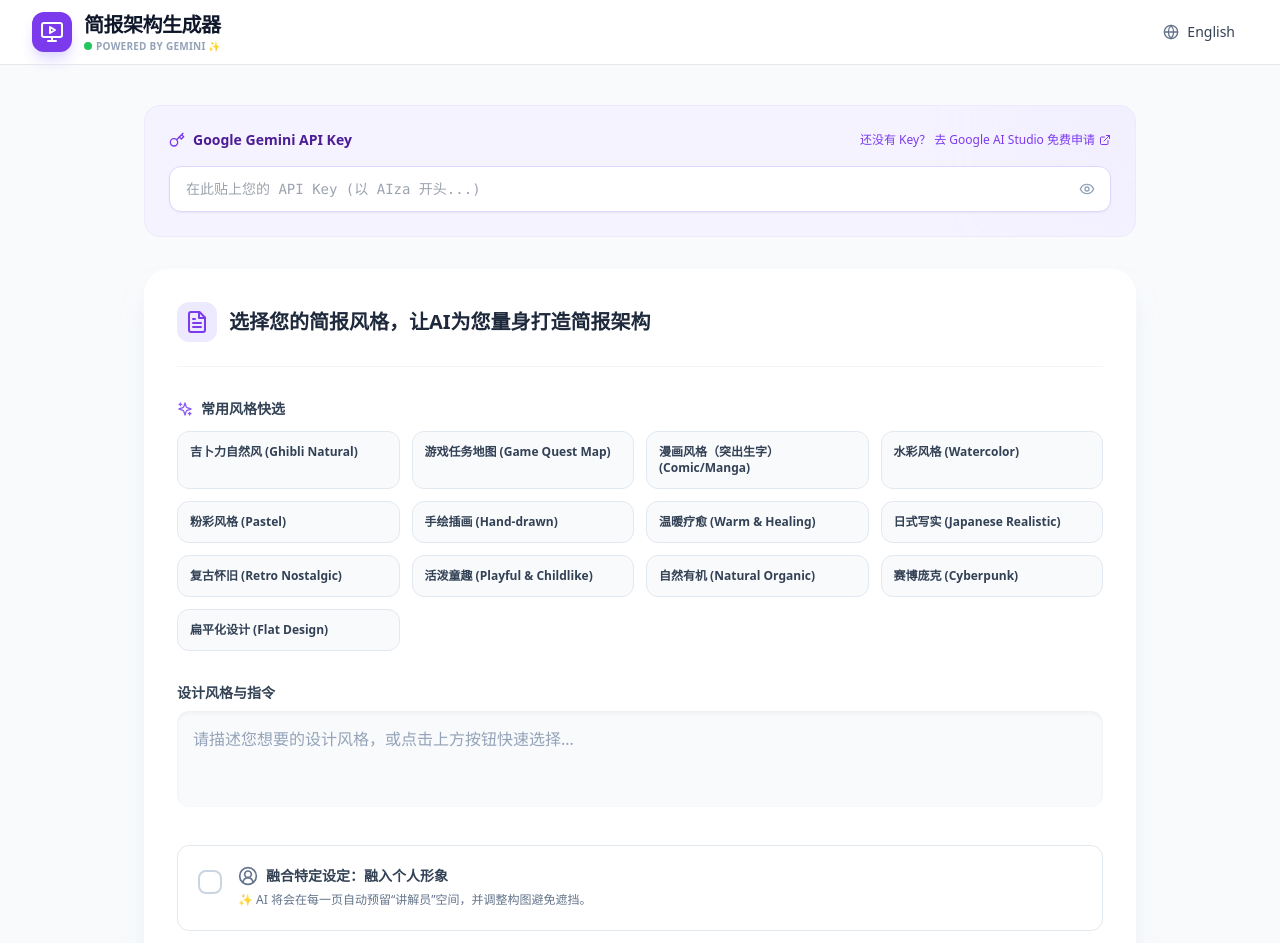
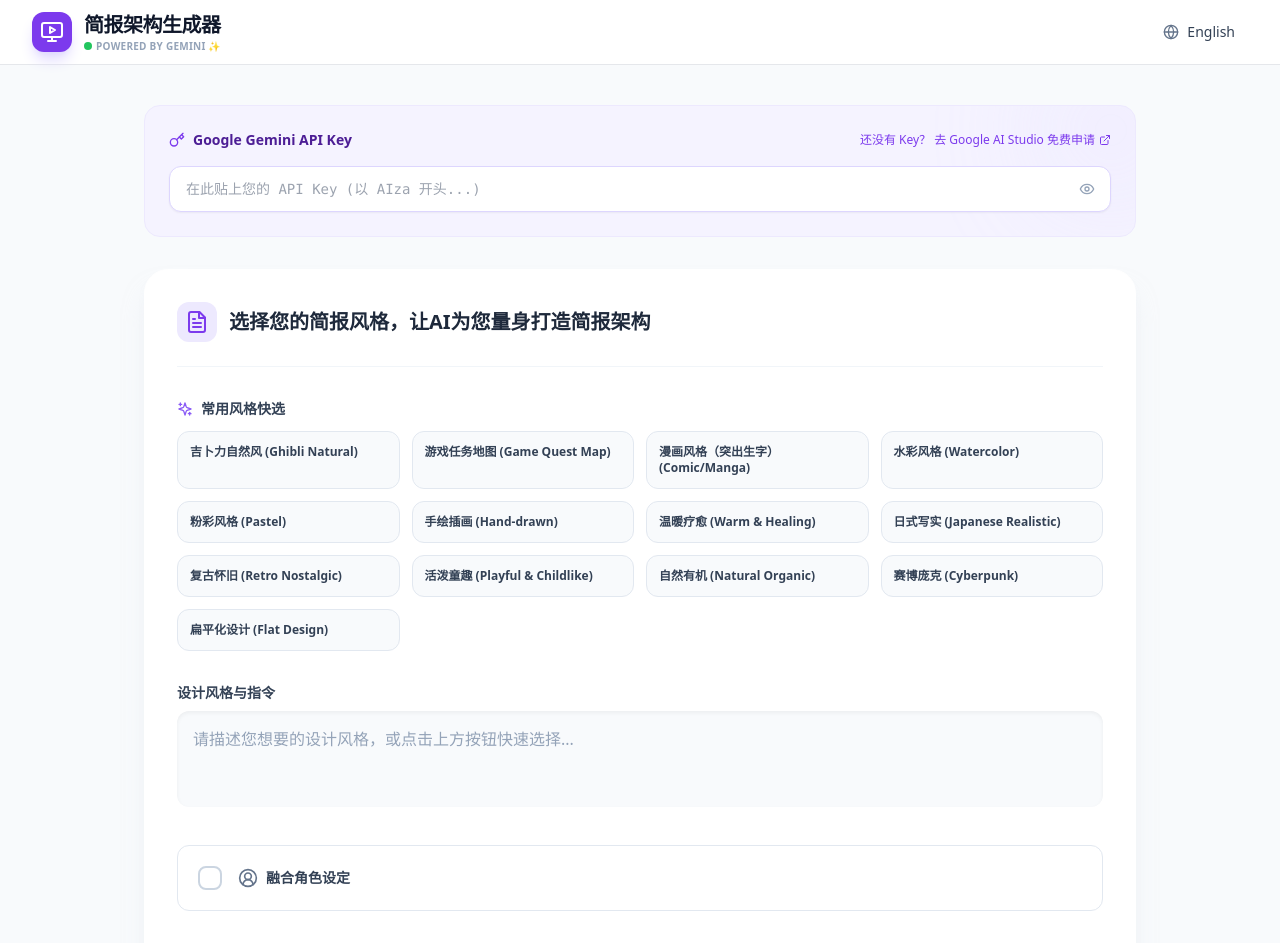
Before and after one commit to vwen123/slidegenerator, a React (Create React App) app: page / in a window 1280 px wide. Shown: the top 943 px of the page. Built offline with nearby package versions, Linux system fonts and the light colour scheme.

Commit message:
Update App.js

```diff
--- a/src/App.js
+++ b/src/App.js
@@ -47,7 +47,7 @@
     stylePresetsTitle: "常用风格快选",
     designStyleLabel: "设计风格与指令",
     designStylePlaceholder: "请描述您想要的设计风格，或点击上方按钮快速选择...",
-    includePersona: "融合特定设定：融入个人形象",
+    includePersona: "融合角色设定",
     includePersonaDesc: "✨ AI 将会在每一页自动预留“讲解员”空间，并调整构图避免遮挡。",
     targetAudience: "目标受众 (Target Audience)",
     targetAudiencePlaceholder: "例如：初中学生、潜在投资人、公司高层管理...",
@@ -94,7 +94,7 @@
     stylePresetsTitle: "Quick Style Presets",
     designStyleLabel: "Design Style & Instructions",
     designStylePlaceholder: "Describe your desired style or select from above...",
-    includePersona: "Integrate Persona Setting",
+    includePersona: "Integrate Character Setting",
     includePersonaDesc: "✨ AI will reserve space for a 'presenter' on every page and adjust composition.",
     targetAudience: "Target Audience",
     targetAudiencePlaceholder: "E.g., Junior students, Potential Investors, C-Level Execs...",
@@ -201,14 +201,14 @@
       "topic": "Creative Main Title",
       "globalStyle": {
         "title": "Style Name",
-        "content": "Detailed description of colors, fonts, and mood."
+        "content": "Detailed description of colors, fonts, and mood.${includePersona ? " MUST include this exact sentence at the end: '以角色为主讲，每一页由它介绍内容。依内容语意自动切换表情/姿势/小道具。'" : ""}"
       },
       "pages": [
         {
           "page": 1,
           "title": "Page Title",
           "corePoints": "Key content points (bullet points preferred). IMPORTANT: If a file (PDF or Image) is uploaded, this MUST be extracted directly from the document's core points.",
-          "visualElements": "Description of visual elements, icons, illustrations, or charts in ${langInstruction}.",
+          "visualElements": "Description of visual elements, icons, illustrations, or charts in ${langInstruction}.${includePersona ? " If Persona Mode is enabled, describe the character's pose/expression/props relevant to this slide." : ""}",
           "layoutDesign": "Specific layout instructions"
         }
       ]
@@ -218,7 +218,7 @@
     1. Generate exactly ${pageCount} pages.
     2. Language: ALL JSON values must be in ${langInstruction}.
     3. Style: Adapt to user's style description: "${styleDesc}".
-    4. Persona Mode: ${includePersona ? "ENABLED. Crucial: In 'layoutDesign', you MUST explicitly mention reserving space (e.g., side panel or corner) for a presenter avatar/photo. In 'visualElements', mention that the composition should allow space for a character overlay." : "DISABLED."}
+    4. Persona Mode: ${includePersona ? "ENABLED. The presentation features a main character speaker. The Global Style description MUST end with: '以角色为主讲，每一页由它介绍内容。依内容语意自动切换表情/姿势/小道具。' In 'visualElements' for each page, describe the character's specific pose, expression, or props that match the slide content." : "DISABLED."}
     5. Target Audience: "${targetAudience || "General Audience"}". Adjust the tone, complexity, and visual style to suit this audience perfectly.
     6. Content Source: Use this context: "${content}".
     ${uploadedFile ? "7. FILE UPLOADED: Use the attached file as the PRIMARY source of truth. Extract key arguments, data points, and structure from it." : "If content is empty, invent a creative topic based on the style."}
@@ -303,7 +303,7 @@
     - Target Audience: "${targetAudience || "General Audience"}"
     - Global Style: "${globalStyle.title}" (${globalStyle.content})
     - User Style Preference: "${styleDesc}"
-    - Persona Mode: ${includePersona ? "ENABLED" : "DISABLED"}
+    - Persona Mode: ${includePersona ? "ENABLED. The slide MUST feature the main character. Describe their specific pose/expression/props for this slide based on the content (e.g. 'Character looking thoughtful with hand on chin')." : "DISABLED"}
 
     TASK:
     Generate content for a single slide with the specific title: "${pageTitle}".
@@ -311,8 +311,8 @@
     Output MUST be valid JSON with this structure:
     {
       "corePoints": "Key content points (bullet points preferred) relevant to the title '${pageTitle}'.",
-      "visualElements": "Description of visual elements in ${langInstruction}, consistent with the Global Style.",
-      "layoutDesign": "Specific layout instructions, consistent with the Global Style.${includePersona ? " MUST reserve space for presenter." : ""}"
+      "visualElements": "Description of visual elements in ${langInstruction}, consistent with the Global Style.${includePersona ? " MUST include description of character's pose/expression." : ""}",
+      "layoutDesign": "Specific layout instructions, consistent with the Global Style.${includePersona ? " MUST reserve space for presenter character." : ""}"
     }
 
     CONSTRAINTS:
@@ -570,13 +570,13 @@
             {/* 个人形象融合设定 */}
             <div
                 onClick={() => updateConfig('includePersona', !config.includePersona)}
-                className={`flex items-start gap-4 p-5 rounded-xl border cursor-pointer transition-all duration-200 ${
+                className={`flex items-center gap-4 p-5 rounded-xl border cursor-pointer transition-all duration-200 ${
                     config.includePersona
                     ? 'bg-violet-50 border-violet-200 shadow-sm'
                     : 'bg-white border-slate-200 hover:border-slate-300 hover:bg-slate-50'
                 }`}
             >
-                <div className={`mt-1 flex-shrink-0 w-6 h-6 rounded-lg border-2 flex items-center justify-center transition-colors ${
+                <div className={`flex-shrink-0 w-6 h-6 rounded-lg border-2 flex items-center justify-center transition-colors ${
                     config.includePersona
                     ? 'bg-violet-600 border-violet-600'
                     : 'bg-white border-slate-300'
@@ -584,15 +584,12 @@
                     {config.includePersona && <Check className="w-4 h-4 text-white stroke-[3]" />}
                 </div>
                 <div>
-                    <div className="flex items-center gap-2 mb-1">
+                    <div className="flex items-center gap-2">
                         <UserCircle2 className={`w-5 h-5 ${config.includePersona ? 'text-violet-600' : 'text-slate-500'}`} />
                         <h4 className={`text-sm font-bold ${config.includePersona ? 'text-violet-900' : 'text-slate-700'}`}>
                             {t.includePersona}
                         </h4>
                     </div>
-                    <p className="text-xs text-slate-500 leading-relaxed">
-                        {t.includePersonaDesc}
-                    </p>
                 </div>
             </div>
 
```
